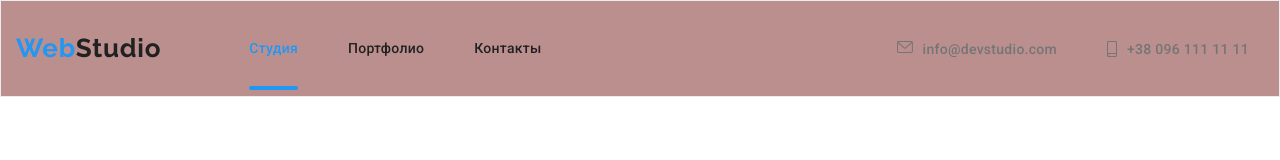
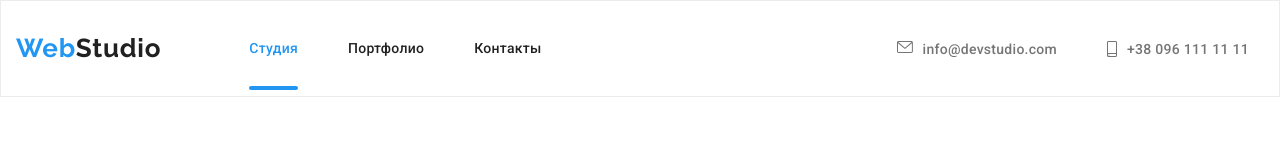
Before and after one commit to Julija100/goit-markup-hw-08, a plain HTML site: page index.html in a window 1280 px wide. Drawn offline with nearby package versions, Linux system fonts and the light colour scheme.

Commit message:
header correction

```diff
--- a/sass/layout/_header.scss
+++ b/sass/layout/_header.scss
@@ -18,9 +18,8 @@
 }
 
 .header {
-  padding-top: 16px;
-  padding-bottom: 16px;
-  background-color: rosybrown;
+  padding-top: 20px;
+  padding-bottom: 20px;
 }
 
 .header__container {
```
Also changed, not shown: css/main.css, css/main.min.css, 2 other files.
